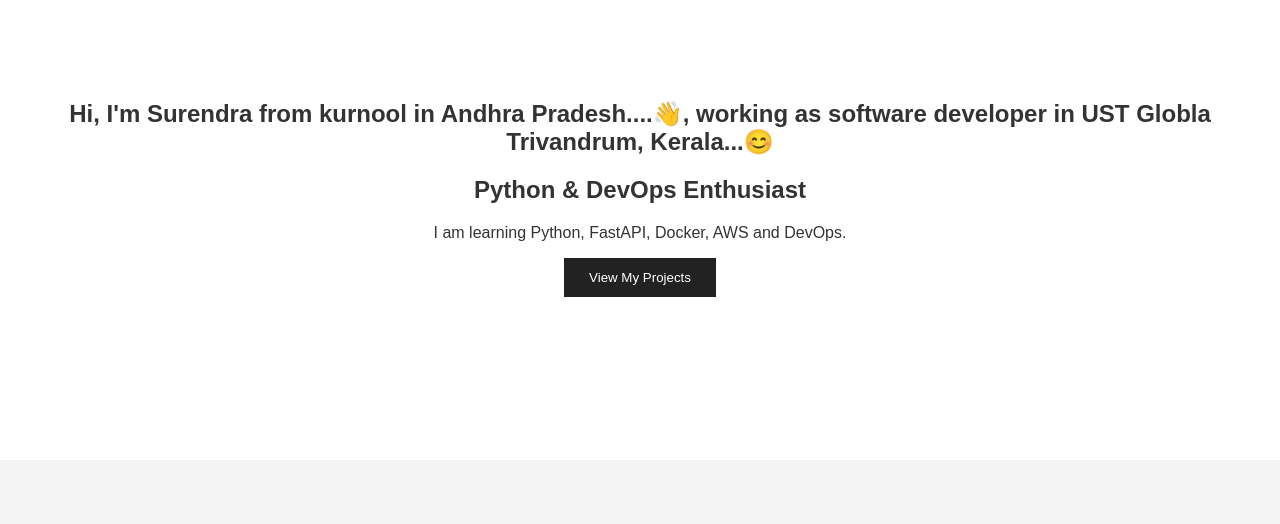
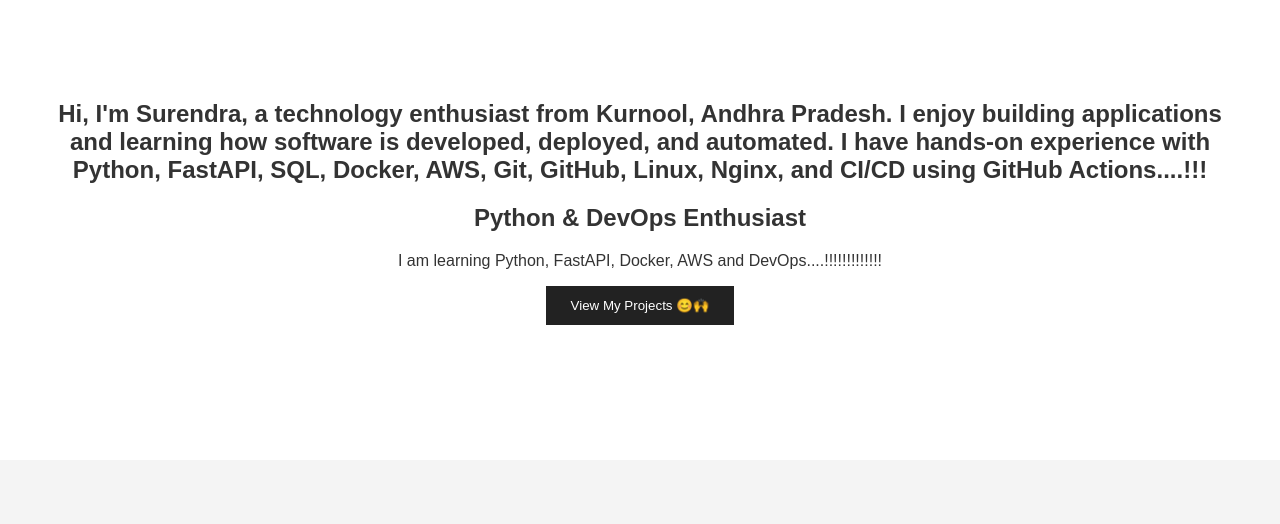
Before and after one commit to boyinisurendra/portfolio, a FastAPI app: page / in a window 1280 px wide. Shown: the part 108-632 px from the top of the page. Run offline with FastAPI, Linux system fonts and the light colour scheme.

Commit message:
new info added

```diff
--- a/templates/index.html
+++ b/templates/index.html
@@ -23,16 +23,16 @@
 
 
     <section id="home">
-        <h1>Hi, I'm Surendra from kurnool in Andhra Pradesh....👋, working as software  developer in UST Globla Trivandrum, Kerala...😊</h1>
+        <h1>Hi, I'm Surendra, a technology enthusiast from Kurnool, Andhra Pradesh. I enjoy building applications and learning how software is developed, deployed, and automated. I have hands-on experience with Python, FastAPI, SQL, Docker, AWS, Git, GitHub, Linux, Nginx, and CI/CD using GitHub Actions....!!!</h1>
 
         <h2>Python & DevOps Enthusiast</h2>
 
         <p>
             I am learning Python, FastAPI, Docker,
-            AWS and DevOps.
+            AWS and DevOps....!!!!!!!!!!!!!
         </p>
 
-        <button>View My Projects</button>
+        <button>View My Projects 😊🙌</button>
     </section>
 
 
```
